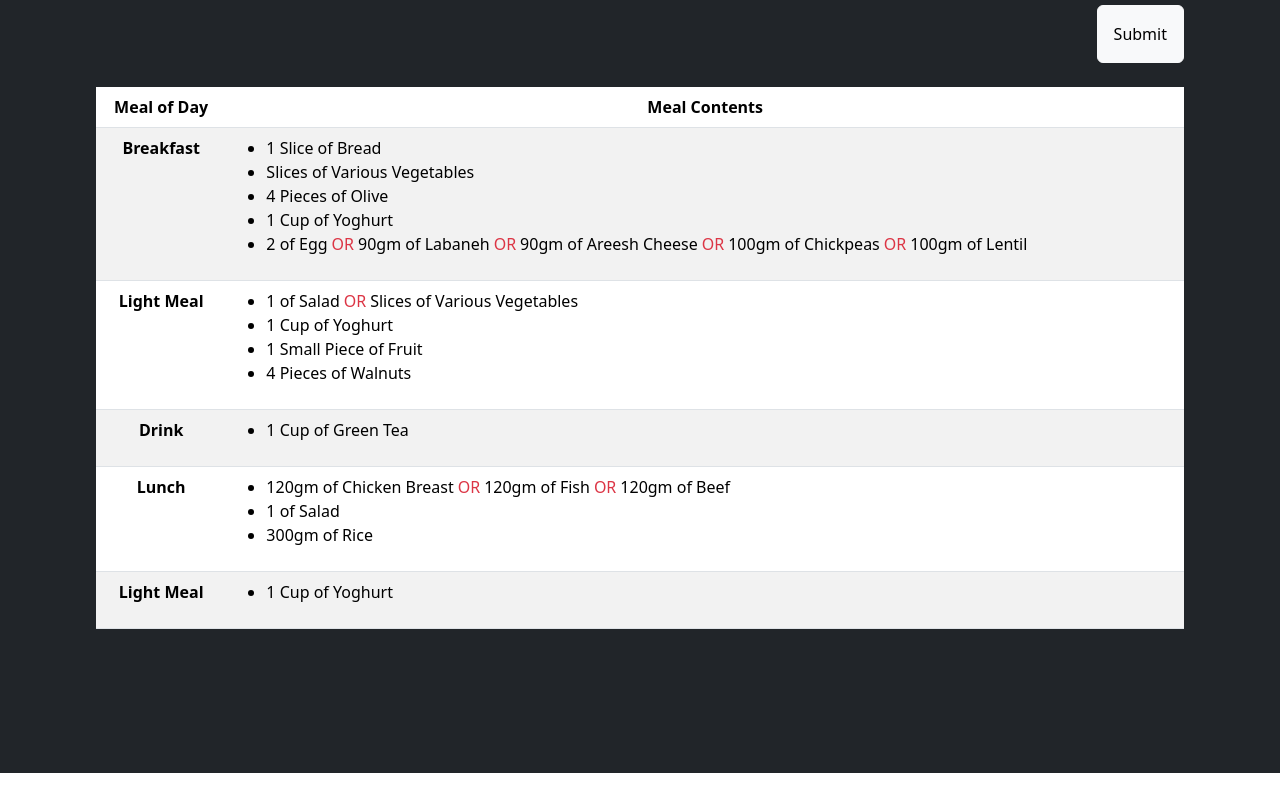
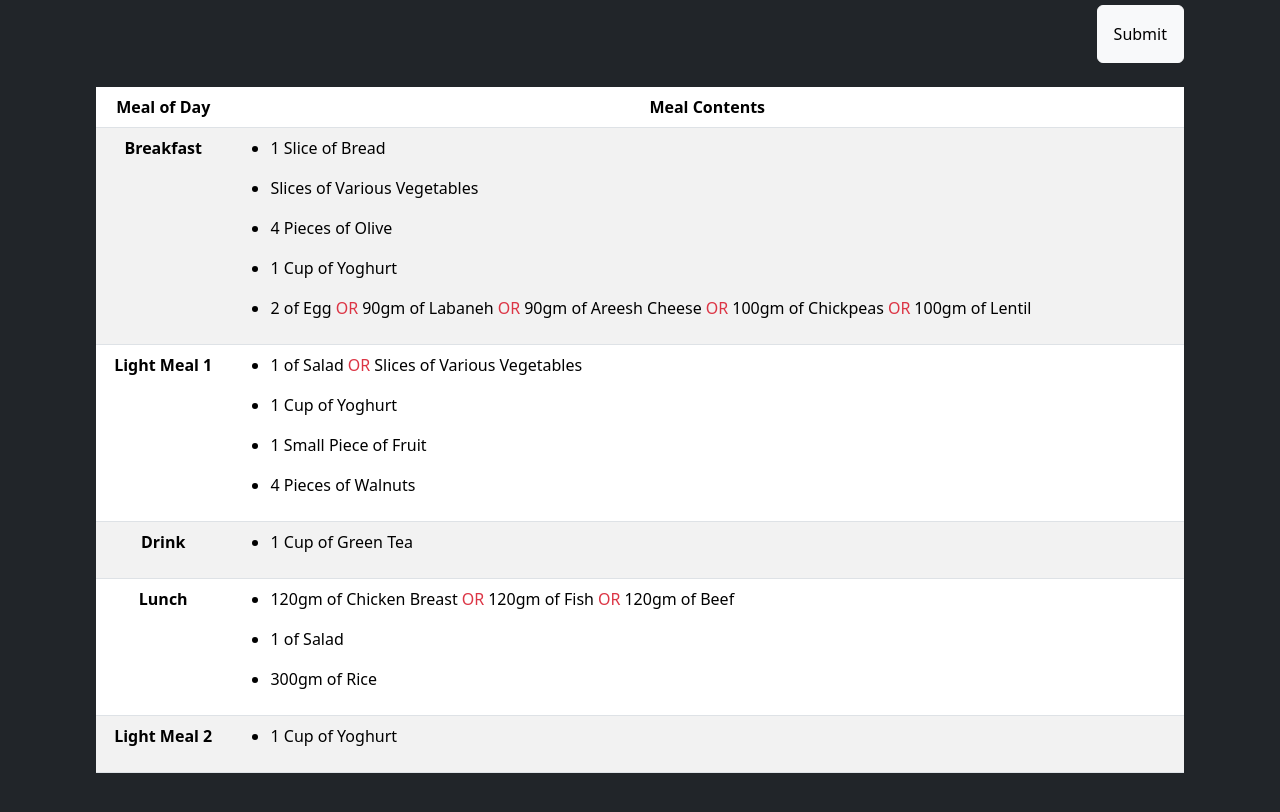
Before and after one commit to makkahwi/heal-tracker, a React (Create React App) app: page / in a window 1280 px wide. Shown: the part 1540-2352 px from the top of the page. Before the commit the page ends 2313 px from the top, so only its background shows below. Built offline with nearby package versions, Linux system fonts and the light colour scheme.

Commit message:
Fix Scheduled Meals Data Structure

```diff
--- a/src/API/mockData.ts
+++ b/src/API/mockData.ts
@@ -1,11 +1,10 @@
 import moment from "moment";
 
 export const mockScheduleData = [
-  [
-    { element: "Bread", count: "1 Slice" },
-    { element: "Various Vegetables", count: "Slices" },
-    { element: "Olive", count: "4 Pieces" },
-    { element: "Yoghurt", count: "1 Cup" },
+  { element: "Bread", count: "1 Slice", meal: "Breakfast" },
+  { element: "Various Vegetables", count: "Slices", meal: "Breakfast" },
+  { element: "Olive", count: "4 Pieces", meal: "Breakfast" },
+  { element: "Yoghurt", count: "1 Cup", meal: "Breakfast" },
   {
     element: "Egg",
     count: "2",
@@ -15,20 +14,18 @@ export const mockScheduleData = [
       { element: "Chickpeas", count: "100gm" },
       { element: "Lentil", count: "100gm" },
     ],
+    meal: "Breakfast",
   },
-  ],
-  [
   {
     element: "Salad",
     count: "1",
     alternatives: [{ element: "Various Vegetables", count: "Slices" }],
+    meal: "Light Meal 1",
   },
-    { element: "Yoghurt", count: "1 Cup" },
-    { element: "Fruit", count: "1 Small Piece" },
-    { element: "Walnuts", count: "4 Pieces" },
-  ],
-  [{ element: "Green Tea", count: "1 Cup" }],
-  [
+  { element: "Yoghurt", count: "1 Cup", meal: "Light Meal 1" },
+  { element: "Fruit", count: "1 Small Piece", meal: "Light Meal 1" },
+  { element: "Walnuts", count: "4 Pieces", meal: "Light Meal 1" },
+  { element: "Green Tea", count: "1 Cup", meal: "Drink" },
   {
     element: "Chicken Breast",
     count: "120gm",
@@ -36,14 +33,15 @@ export const mockScheduleData = [
       { element: "Fish", count: "120gm" },
       { element: "Beef", count: "120gm" },
     ],
+    meal: "Lunch",
   },
   {
     element: "Salad",
     count: "1",
+    meal: "Lunch",
   },
-    { element: "Rice", count: "300gm" },
-  ],
-  [{ element: "Yoghurt", count: "1 Cup" }],
+  { element: "Rice", count: "300gm", meal: "Lunch" },
+  { element: "Yoghurt", count: "1 Cup", meal: "Light Meal 2" },
 ];
 
 export const mockConsumptionData = [
--- a/src/Components/Form/index.tsx
+++ b/src/Components/Form/index.tsx
@@ -23,7 +23,7 @@ interface inputProps {
 
 interface props {
   inputs: inputProps[];
-  onSubmit: ({}) => void;
+  onSubmit: (x: any) => void;
 }
 
 const Form = ({ inputs, onSubmit }: props) => {
--- a/src/Components/MealView/index.tsx
+++ b/src/Components/MealView/index.tsx
@@ -1,6 +1,7 @@
 import { Fragment } from "react/jsx-runtime";
 
 export interface MealViewProps {
+  meal?: string;
   count: string;
   element: string;
   alternatives?: MealViewProps[];
--- a/src/Utils/consts.ts
+++ b/src/Utils/consts.ts
@@ -1,7 +1,7 @@
 export const meals = [
   "Breakfast",
-  "Light Meal",
+  "Light Meal 1",
   "Drink",
   "Lunch",
-  "Light Meal",
+  "Light Meal 2",
 ];
--- a/src/Views/Consumption/index.tsx
+++ b/src/Views/Consumption/index.tsx
@@ -1,9 +1,10 @@
+import moment, { MomentInput } from "moment";
 import { Fragment, useEffect, useState } from "react";
 import * as consumptionAPI from "../../API/consumption";
+import * as scheduleAPI from "../../API/schedule";
+import Form from "../../Components/Form";
 import MealView, { MealViewProps } from "../../Components/MealView";
 import PageSection from "../../Components/PageSection";
-import moment, { MomentInput } from "moment";
-import Form from "../../Components/Form";
 import { meals } from "../../Utils/consts";
 
 interface props {
@@ -15,10 +16,12 @@ interface props {
 
 const Consumption = () => {
   const [data, setData] = useState<props[]>([]);
+  const [scheduled, setScheduled] = useState<MealViewProps[]>([]);
 
   useEffect(() => {
     // consumptionAPI.getAll().then((res: MealViewProps[][]) => setData(res));
     setData(consumptionAPI.getAll());
+    setScheduled(scheduleAPI.getAll());
   }, []);
 
   const formInputs = [
@@ -55,8 +58,26 @@ const Consumption = () => {
     },
   ];
 
-  const onSubmit = (values = {}) => {
-    console.log("Submitting", values);
+  interface submitProps {
+    date: string;
+    time: string;
+    meal: string;
+    contents: MealViewProps[];
+    supposed: MealViewProps[];
+  }
+
+  const onSubmit = (values: submitProps) => {
+    const date = values.date || moment().format("yyyy-MM-DD");
+    const time = values.time || moment().format("HH:mm");
+
+    const finalValue = {
+      meal: values.meal,
+      contents: values.contents,
+      supposed: scheduled.filter(({ meal }) => meal === values.meal),
+      timestamp: moment(date + "T" + time),
+    };
+
+    setData((current) => [...current, finalValue]);
   };
 
   return (
@@ -77,9 +98,9 @@ const Consumption = () => {
 
               <th>Supposed To Consume Meal Contents</th>
 
+              <th>Added Consumptions</th>
+
               <th>Missed Supposes</th>
-
-              <th>Added Consumptions</th>
             </tr>
           </thead>
 
@@ -93,7 +114,12 @@ const Consumption = () => {
                 <td>
                   <ul className="text-start">
                     {contents.map(({ element, count }, y) => (
-                      <MealView count={count} element={element} key={y} />
+                      <MealView
+                        meal={meal}
+                        count={count}
+                        element={element}
+                        key={y}
+                      />
                     ))}
                   </ul>
                 </td>
@@ -102,6 +128,7 @@ const Consumption = () => {
                   <ul className="text-start">
                     {supposed.map(({ element, count, alternatives }, y) => (
                       <MealView
+                        meal={meal}
                         count={count}
                         element={element}
                         alternatives={alternatives}
@@ -124,7 +151,12 @@ const Consumption = () => {
                               ?.count
                       )
                       .map(({ element, count }, y) => (
-                        <MealView count={count} element={element} key={y} />
+                        <MealView
+                          meal={meal}
+                          count={count}
+                          element={element}
+                          key={y}
+                        />
                       ))}
                   </ul>
                 </td>
@@ -143,6 +175,7 @@ const Consumption = () => {
                       )
                       .map(({ element, count, alternatives }, y) => (
                         <MealView
+                          meal={meal}
                           count={count}
                           element={element}
                           alternatives={alternatives}
--- a/src/Views/Schedule/index.tsx
+++ b/src/Views/Schedule/index.tsx
@@ -6,7 +6,7 @@ import Form from "../../Components/Form";
 import { meals } from "../../Utils/consts";
 
 const Schedule = () => {
-  const [data, setData] = useState<MealViewProps[][]>([]);
+  const [data, setData] = useState<MealViewProps[]>([]);
 
   useEffect(() => {
     // scheduleAPI.getAll().then((res: MealViewProps[][]) => setData(res));
@@ -43,8 +43,17 @@ const Schedule = () => {
     },
   ];
 
-  const onSubmit = (values = {}) => {
-    console.log("Submitting", values);
+  interface submitProps {
+    meal: string;
+    contents: MealViewProps[];
+  }
+
+  const onSubmit = (values: submitProps) => {
+    const finalValue = values?.contents?.map((content) => ({
+      ...content,
+      meal: values?.meal,
+    }));
+    setData((current) => [...current, ...finalValue]);
   };
 
   return (
@@ -62,23 +71,24 @@ const Schedule = () => {
           </thead>
 
           <tbody>
-            {data.map((mealContents, x) => (
+            {meals.map((meal, x) => (
               <tr key={x}>
-                <th>{meals[x % meals.length]}</th>
+                <th>{meal}</th>
 
                 <td>
-                  <ul className="text-start">
-                    {mealContents?.map(
-                      ({ element, count, alternatives }, y) => (
+                  {data
+                    .filter((rec) => rec.meal === meal)
+                    .map(({ element = "", count = "", alternatives }, y) => (
+                      <ul className="text-start" key={y}>
                         <MealView
+                          meal={meal}
                           count={count}
                           element={element}
                           alternatives={alternatives}
                           key={y}
                         />
-                      )
-                    )}
-                  </ul>
+                      </ul>
+                    ))}
                 </td>
               </tr>
             ))}
```
Also changed, not shown: 1 other file (tests, documents, lock files or other folders). Lines whose indentation alone changed are shown as unchanged.
